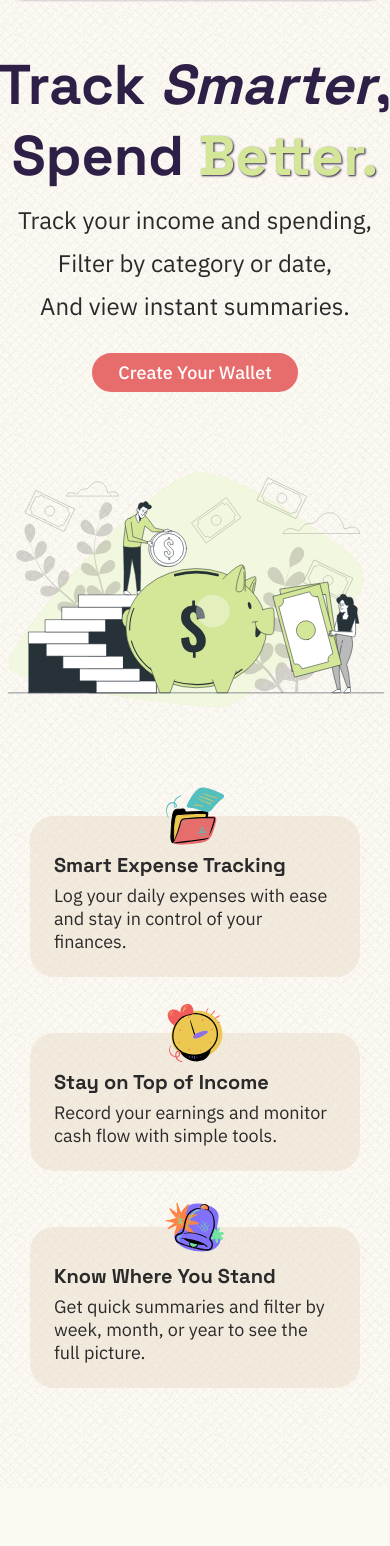
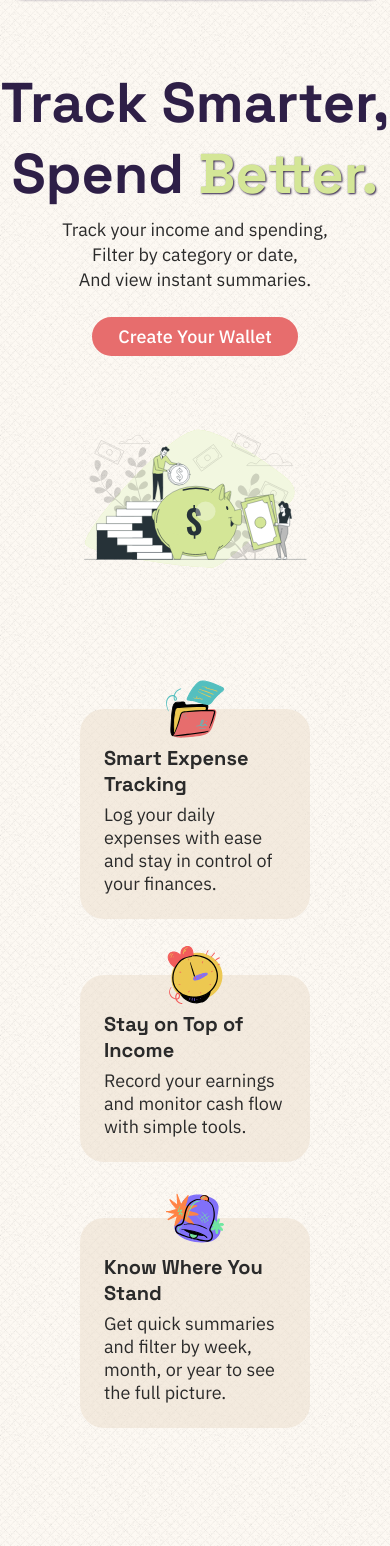
Before and after one commit to JoyBaskharoun/Cashmate, a Flask app: page / in a window 390 px wide. Shown: the part 75-1621 px from the top of the page. Before the commit the page ends 1563 px from the top, so only its background shows below. Run offline with Flask 3, Linux system fonts and the light colour scheme.

Commit message:
home CSS minor fixes

```diff
--- a/static/style/home.css
+++ b/static/style/home.css
@@ -18,9 +18,10 @@ h1 {
   display: flex;
   justify-content: space-between;
   align-items: center;
+  gap: 40px;
   width: 100%;
   margin: 120px 0;
-  margin-bottom: 120px;
+  padding: var(--main-padding);
 }
 
 #hero-h1 i,
@@ -33,7 +34,7 @@ h1 {
 #hero-h1 {
   font-size: 84px;
   color: var(--primary);
-  margin-bottom: 24px;
+  margin-bottom: 16px;
 }
 
 #hero-h1 span {
@@ -46,13 +47,12 @@ h1 {
 }
 
 #hero-img {
-  width: 860px;
+  width: 100%;
 }
 
 #right-side-container p {
-  line-height: 180%;
+  line-height: 140%;
   margin-bottom: 24px;
-  font-weight: 400;
   font-size: 24px;
 }
 
@@ -102,6 +102,34 @@ h1 {
 
 
 /* reponsive */
+@media (max-width: 1200px) {
+  #hero-section-container {
+    gap: 24px;
+    margin: 100px 0;
+    padding: var(--s-padding);
+  }
+
+  #hero-h1 {
+    font-size: 56px;
+  }
+
+  #services{
+    padding: var(--s-padding);
+    gap: 10px;
+  }
+
+  #right-side-container p {
+    font-size: var(--text-body-size);
+  }
+}
+
+@media (max-width: 861px) {
+  #hero-section-container,
+  #services {
+    padding: var(--m-padding);
+  }
+}
+
 @media (max-width: 768px) {
   #hero-section-container {
     flex-direction: column;
@@ -154,7 +182,7 @@ h1 {
   }
 
   #right-side-container p {
-    font-size: 18px;
+    font-size: 20px;
   }
 
   #hero-img {
--- a/templates/index.html
+++ b/templates/index.html
@@ -38,7 +38,7 @@
     <main>
       <section id="hero-section-container">
         <div id="right-side-container">
-          <h1 id="hero-h1">Track <i>Smarter</i>, </br> Spend <span>Better.</span></h1>
+          <h1 id="hero-h1">Track Smarter, </br> Spend <span>Better.</span></h1>
             <p>
               Track your income and spending,
               <br> Filter by category or date,
```
